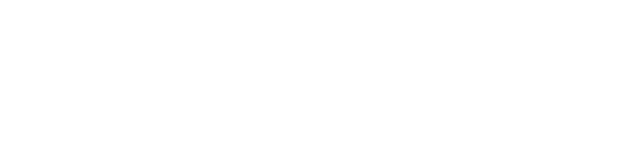
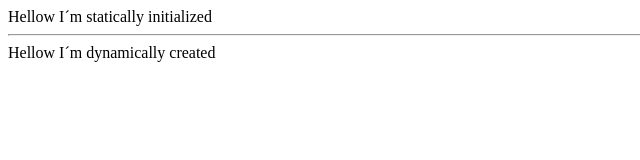
Before and after one commit to UsielOM/basic-properties-Litelement, a website with bundled scripts: page index.html in a window 1280 px wide. Shown: the whole page, without its empty margins (0-640 px from the left). Built offline with nearby package versions, Linux system fonts and the light colour scheme.

Commit message:
Utilizando socument para crear un nuevo elemento basado en el elemento original

```diff
--- a/index.html
+++ b/index.html
@@ -9,10 +9,12 @@
 
 
     <title>basic-properties</title>
+    <script type="module" src="./src/index.js"></script>
 </head>
 
 <body>
-
+    <name-tag name="statically initialized"></name-tag>
+    <hr>
 </body>
 
 </html>
--- a/src/index.js
+++ b/src/index.js
@@ -0,0 +1 @@
+import './name-tag';
--- /dev/null
+++ b/src/name-tag.js
@@ -0,0 +1,20 @@
+import { LitElement, html } from 'lit-element';
+
+export class NameTag extends LitElement {
+
+
+    static get properties() {
+        return {
+            name: {},
+        };
+    }
+
+
+    render() {
+        return html `Hellow I´m ${this.name}`;
+    }
+}
+customElements.define('name-tag', NameTag);
+const tag = document.createElement('name-tag');
+tag.name = 'dynamically created';
+document.body.appendChild(tag);
```
